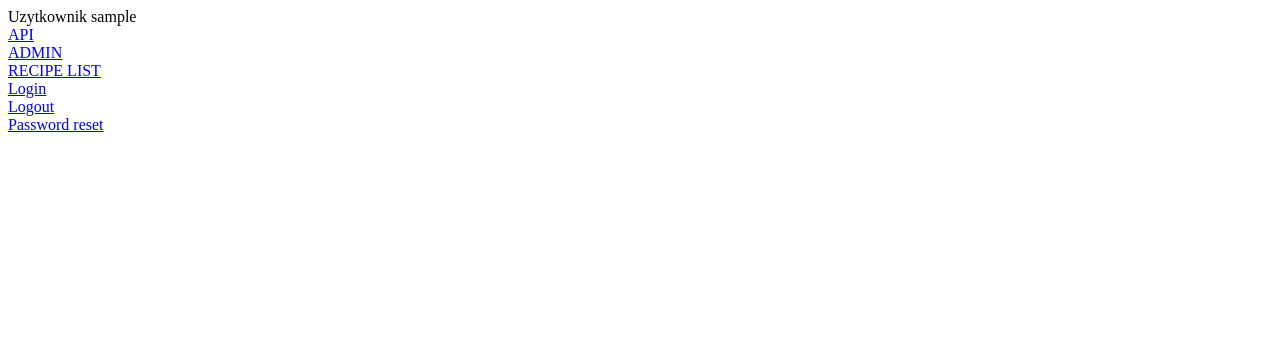
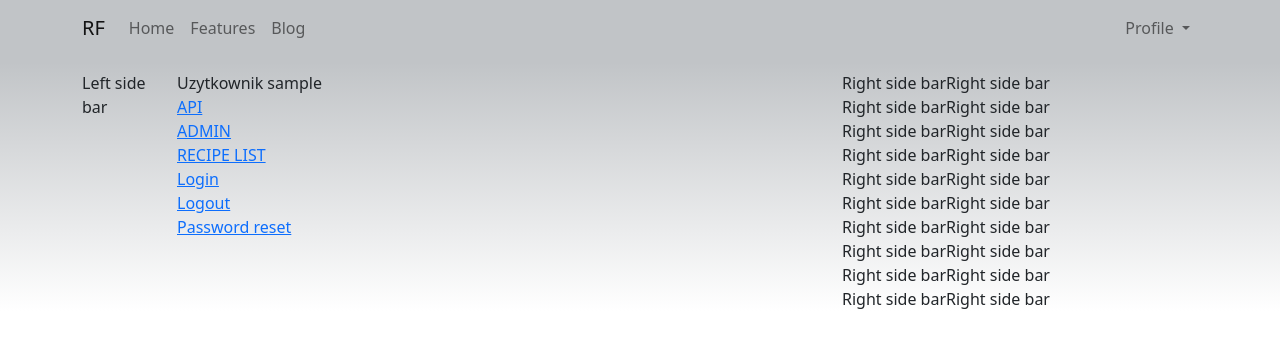
Before and after one commit to Tomczan/recipes-finder-django, a Django app: page / in a window 1280 px wide. Shown: the top 348 px of the page. Run offline with Django 3.2, Linux system fonts and the light colour scheme; the visitor is signed in with stand-in values (Sample User, id 1).

Commit message:
django template

```diff
--- a/recipes_finder/account/urls.py
+++ b/recipes_finder/account/urls.py
@@ -1,5 +1,4 @@
 from django.urls import path, reverse_lazy
-from .views import user_login
 from django.contrib.auth import views as auth_views
 
 app_name = 'account'
--- /dev/null
+++ b/recipes_finder/recipe/static/recipe/css/main.css
@@ -0,0 +1,29 @@
+@import url('https://fonts.googleapis.com/css2?family=Montserrat:wght@500&display=swap');
+
+body
+{
+    box-sizing: border-box;
+    background-color: rgba(255, 255, 255, 1);
+    background-image: linear-gradient(0deg, rgba(255, 255, 255, 1) 0%, #c1c4c7 80%) !important;
+    background-size: auto;
+    background-position: left top;
+    background-repeat: no-repeat;
+    margin: 0;
+    padding: 0;
+    color: white;
+}
+
+#navbar
+{
+    background-color: transparent;
+}
+
+header
+{
+    margin-bottom: 15px;
+}
+
+.nav-item a:hover
+{
+    color: rgb(0, 212, 145);
+}
--- a/recipes_finder/recipe/templates/base.html
+++ b/recipes_finder/recipe/templates/base.html
@@ -1,12 +1,68 @@
+{% load static %}
+
 <!DOCTYPE html>
 <html lang="en">
 <head>
     <meta charset="UTF-8">
     <meta http-equiv="X-UA-Compatible" content="IE=edge">
     <meta name="viewport" content="width=device-width, initial-scale=1.0">
-    <title>Home</title>
+    <link rel="stylesheet" href="{% static 'recipe/css/main.css' %}">
+    <title>{% block title %} {% endblock title %}</title>
+    <link href="https://cdn.jsdelivr.net/npm/bootstrap@5.2.0-beta1/dist/css/bootstrap.min.css" rel="stylesheet" integrity="sha384-0evHe/X+R7YkIZDRvuzKMRqM+OrBnVFBL6DOitfPri4tjfHxaWutUpFmBp4vmVor" crossorigin="anonymous">
+</head>
 </head>
 <body>
+    {% comment %} navbar {% endcomment %}
+    <header class="header">
+        <nav class="navbar sticky-top navbar-expand-lg" id="navbar">
+            <div class="container">
+                    <a class="navbar-brand" href="#">RF</a>
+                    <button class="navbar-toggler" type="button" data-bs-toggle="collapse" data-bs-target="#navbarText" aria-controls="navbarText" aria-expanded="false" aria-label="Toggle navigation">
+                        <span class="navbar-toggler-icon"></span>
+                    </button>
+                    <div class="collapse navbar-collapse" id="navbarText">
+                        <ul class="navbar-nav mb-2 mb-lg-0">
+                            <li class="nav-item">
+                                <a class="nav-link" href="{% url 'recipe:home' %}">Home</a>
+                            </li>
+                            <li class="nav-item">
+                            <a class="nav-link" href="#">Features</a>
+                            </li>
+                            <li class="nav-item ">
+                            <a class="nav-link" href="#">Blog</a>
+                            </li>
+                        </ul>
+                    <ul class="navbar-nav ms-auto ">
+                        {% if user.is_authenticated %}
+                        <li class="nav-item dropdown">
+                            <a class="nav-link dropdown-toggle" href="#" id="navbarDropdown" role="button" data-bs-toggle="dropdown" aria-expanded="false">
+                                Profile
+                            </a>
+                            <ul class="dropdown-menu" aria-labelledby="navbarDropdown">
+                                <li><a class="dropdown-item" href="#">Settings</a></li>
+                                <li><a class="dropdown-item" href="#">Another action</a></li>
+                                <li><hr class="dropdown-divider"></li>
+                                <li><a class="dropdown-item" href="{% url 'account:logout' %}">Logout</a></li>
+                          </ul>
+                        </li>
+                        {% else %}
+                        <li class="nav-item">
+                            <a class="nav-link" href="#">Register</a>
+                        </li>
+                        <li class="nav-item">
+                            <a class="nav-link" href="{% url 'account:login' %}">Login</a>
+                        </li>
+                        {% endif %}
+                    </ul>
+                </div>
+            </div>
+        </nav>
+    </header>
+    {% comment %} content {% endcomment %}
+
     {% block content %}{% endblock content %}
+
+    <script src="https://cdn.jsdelivr.net/npm/@popperjs/core@2.11.5/dist/umd/popper.min.js" integrity="sha384-Xe+8cL9oJa6tN/veChSP7q+mnSPaj5Bcu9mPX5F5xIGE0DVittaqT5lorf0EI7Vk" crossorigin="anonymous"></script>
+    <script src="https://cdn.jsdelivr.net/npm/bootstrap@5.2.0-beta1/dist/js/bootstrap.min.js" integrity="sha384-kjU+l4N0Yf4ZOJErLsIcvOU2qSb74wXpOhqTvwVx3OElZRweTnQ6d31fXEoRD1Jy" crossorigin="anonymous"></script>
 </body>
 </html>
--- a/recipes_finder/recipe/templates/home.html
+++ b/recipes_finder/recipe/templates/home.html
@@ -1,11 +1,29 @@
 {% extends "base.html" %}
 
+{% block login_form %}
+<form action="/login/" method="post">
+    {{ login_form.as_p }}
+    {% csrf_token %}
+</form>
+{% endblock login_form %}
+
+{% block modal_body %}
+<form action="/account/login/" method="post">
+    {{ login_form.as_p }}
+    {% csrf_token %}
+    <p><input type="submit" value="Zaloguj"></p>
+</form>
+{% endblock modal_body %}
+
 {% block content %}
-
+<div class="container">
+    <div class="row">
+        <div class="col-md-1 d-none d-md-block">
+            Left side bar
+        </div>
+        <div class="col-xs-8 col-md-7 ">
             Uzytkownik {{ user.get_username }}
-
             <br>
-
             <a href="http://127.0.0.1:8000/api/">API</a>
             <br>
             <a href="http://127.0.0.1:8000/admin">ADMIN</a>
@@ -17,4 +35,19 @@ Uzytkownik {{ user.get_username }}
             <a href="http://127.0.0.1:8000/account/logout/">Logout</a>
             <br>
             <a href="http://127.0.0.1:8000/account/password_reset/">Password reset</a>
+        </div>
+        <div class="col-md-3 col-sx-4">
+            Right side barRight side bar <br>
+            Right side barRight side bar <br>
+            Right side barRight side bar <br>
+            Right side barRight side bar <br>
+            Right side barRight side bar <br>
+            Right side barRight side bar <br>
+            Right side barRight side bar <br>
+            Right side barRight side bar <br>
+            Right side barRight side bar <br>
+            Right side barRight side bar <br>
+        </div>
+    </div>
+</div>
 {% endblock content %}
--- a/recipes_finder/recipe/views.py
+++ b/recipes_finder/recipe/views.py
@@ -1,12 +1,15 @@
 from django.shortcuts import get_object_or_404, render
 
 from .models import Recipe
+
+from account.forms import LoginForm
 
 # Create your views here.
 
 
 def home(request):
-    return render(request, "home.html")
+    login_form = LoginForm(request.POST)
+    return render(request, "home.html", {'login_form': login_form})
 
 
 def recipe_list(request):
--- a/recipes_finder/recipes_finder/settings.py
+++ b/recipes_finder/recipes_finder/settings.py
@@ -138,6 +138,7 @@ DEFAULT_AUTO_FIELD = 'django.db.models.BigAutoField'
 # Login and logout urls
 
 LOGIN_REDIRECT_URL = 'recipe:home'
+LOGOUT_REDIRECT_URL = 'recipe:home'
 LOGIN_URL = 'account:login'
 LOGOUT_URL = 'account:logout'
 
```
Also changed, not shown: recipes_finder/account/templates/registration/login.html (+13 -6 lines). Lines whose indentation alone changed are shown as unchanged.
